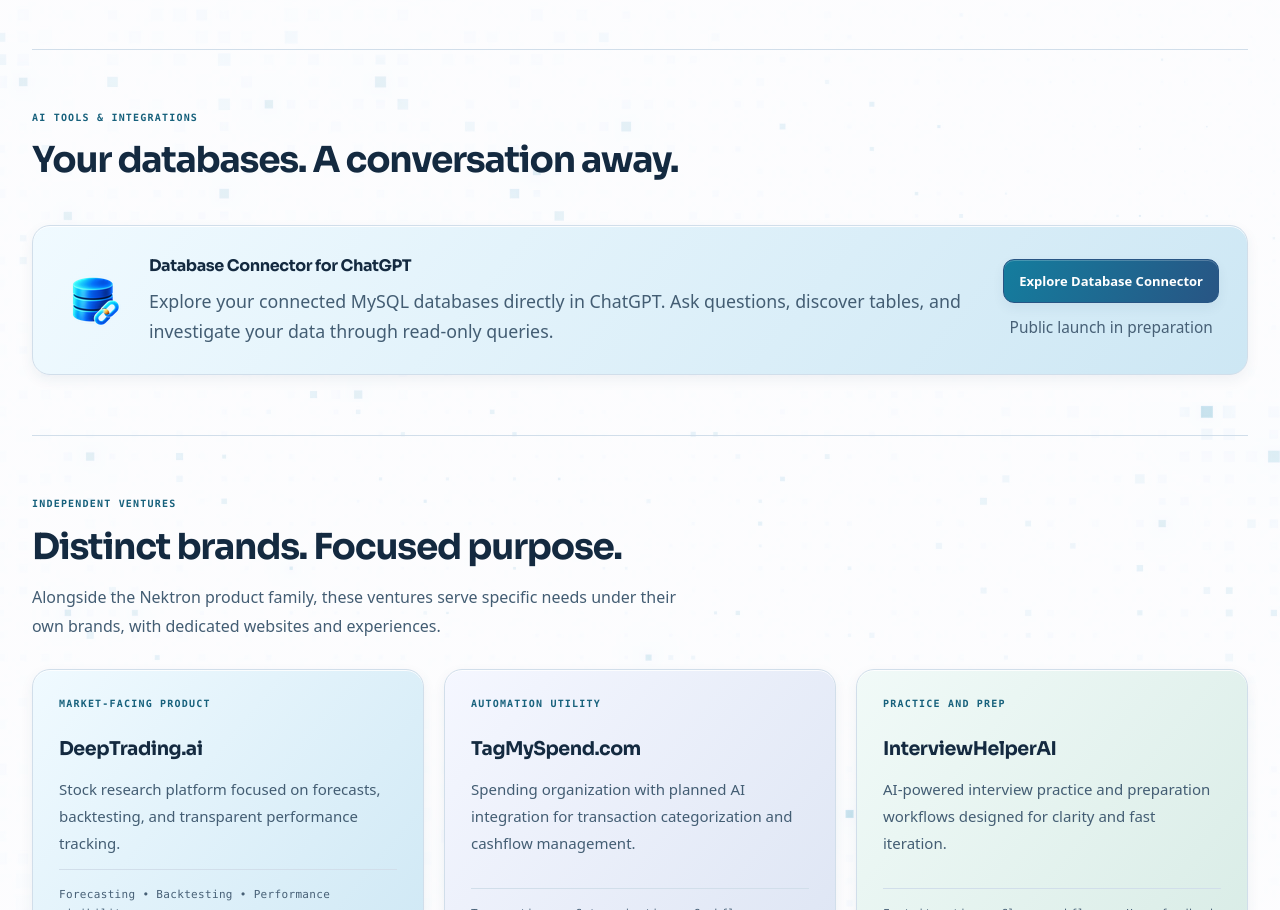
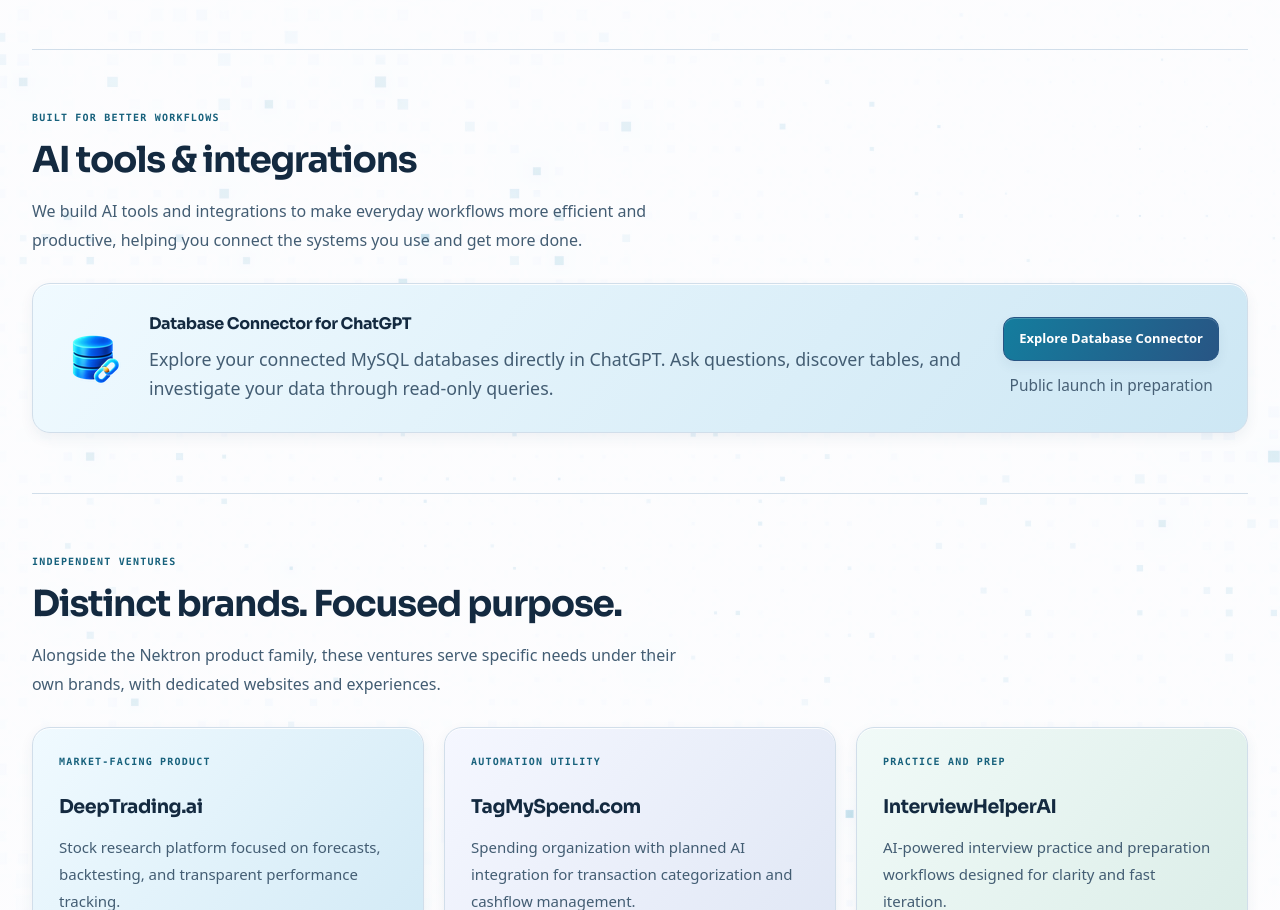
Before and after one commit to nectario/nektronai, a website built with Vite: page website/index.html in a window 1280 px wide. Shown: the part 3598-4508 px from the top of the page. Built offline with nearby package versions, Linux system fonts and the light colour scheme.

Commit message:
Frame integrations section around workflow productivity

```diff
--- a/website/index.html
+++ b/website/index.html
@@ -333,8 +333,9 @@
     <section id="integrations" class="section home-section" aria-label="AI tools and integrations">
       <div class="section-head home-section-head">
         <div>
-          <p class="section-kicker">AI tools &amp; integrations</p>
-          <h2>Your databases. A conversation away.</h2>
+          <p class="section-kicker">Built for better workflows</p>
+          <h2>AI tools &amp; integrations</h2>
+          <p>We build AI tools and integrations to make everyday workflows more efficient and productive, helping you connect the systems you use and get more done.</p>
         </div>
       </div>
 
```
